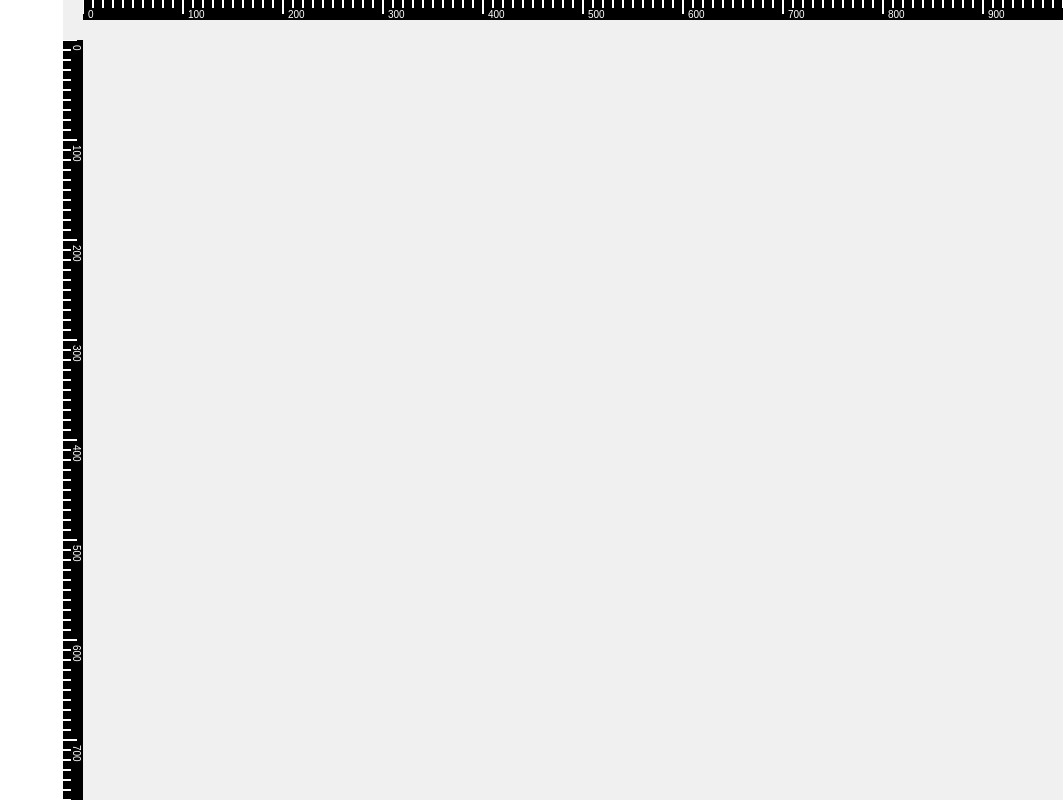
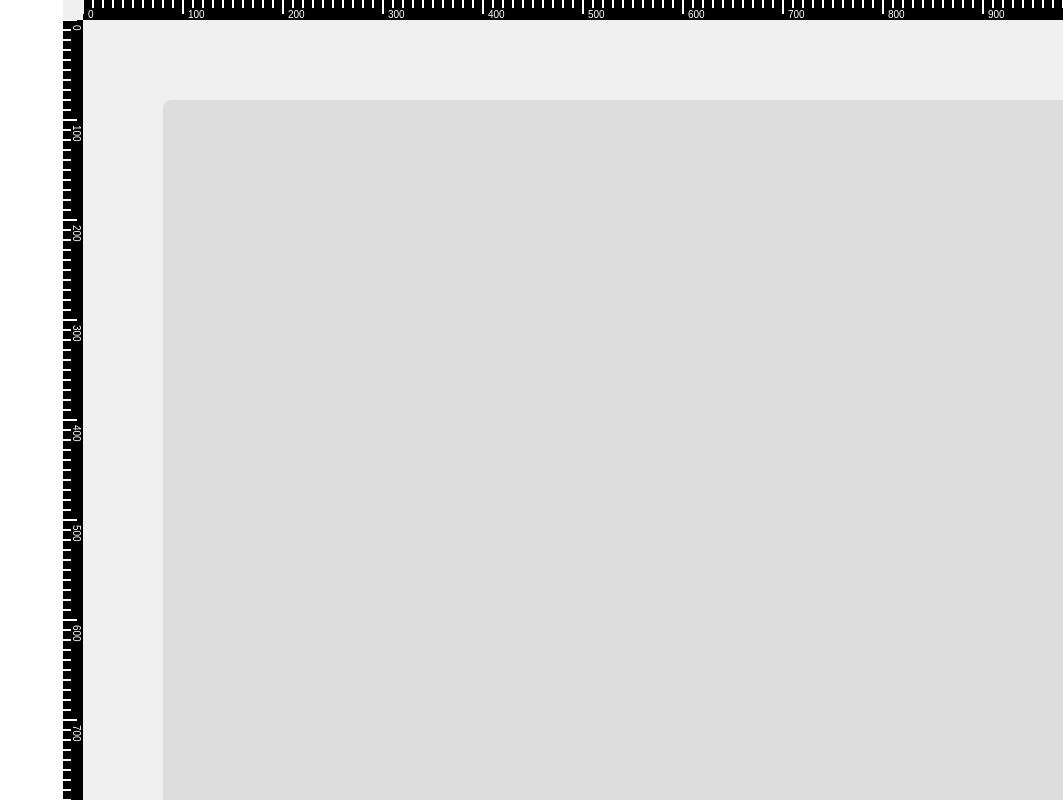
Before and after one commit to Circkoooooo/circle-dragger-react, a React (Create React App) app: page / in a window 1280 px wide. Shown: the whole page, without its empty margins (217-1280 px from the left). Built offline with nearby package versions, Linux system fonts and the light colour scheme.

Commit message:
fix: suitable size of ruler and canvas

```diff
--- a/src/Container/ViewContainer/Ruler.tsx
+++ b/src/Container/ViewContainer/Ruler.tsx
@@ -9,11 +9,15 @@ export type RulerProps = {
 		controllerHeight: number;
 	};
 	offset: number;
+	viewSize: {
+		viewWidth: number;
+		viewHeight: number;
+	};
 };
 
 export const Ruler = (props: RulerProps) => {
 	const canvas = useRef<HTMLCanvasElement>(null);
-	const { direction, controllerSize, offset } = props;
+	const { direction, controllerSize, offset, viewSize } = props;
 
 	useMemo(() => {
 		renderMark(props, canvas.current);
@@ -27,11 +31,18 @@ export const Ruler = (props: RulerProps) => {
 	});
 
 	return (
-		<div style={rulerStyle(direction, offset)}>
+		<div
+			style={rulerStyle(
+				direction,
+				offset,
+				viewSize.viewWidth,
+				viewSize.viewHeight
+			)}
+		>
 			<canvas
 				ref={canvas}
-				width={direction === 'column' ? 20 : controllerSize.controllerWidth}
-				height={direction === 'row' ? 20 : controllerSize.controllerHeight}
+				width={direction === 'column' ? 20 : viewSize.viewWidth}
+				height={direction === 'row' ? 20 : viewSize.viewHeight}
 			></canvas>
 		</div>
 	);
--- a/src/Container/ViewContainer/ViewController.tsx
+++ b/src/Container/ViewContainer/ViewController.tsx
@@ -1,14 +1,25 @@
 import { useRef, useState, useEffect } from 'react';
 import { Ruler } from './Ruler';
-import { viewControllerStyle } from './viewControllerStyle';
+import { useViewControllerConfig } from './useViewController';
+import {
+	canvasParentContainerStyle,
+	canvasStyle,
+	viewControllerStyle,
+} from './viewControllerStyle';
 
 export const ViewController = () => {
 	const viewController = useRef<HTMLDivElement>(null);
+	const canvasParentContainer = useRef<HTMLDivElement>(null);
 	const [controllerSize, setControllerSize] = useState({
 		controllerWidth: 0,
 		controllerHeight: 0,
 	});
 
+	const { viewHeight, viewWidth } = useViewControllerConfig(
+		canvasParentContainer.current?.clientWidth,
+		canvasParentContainer.current?.clientHeight,
+		1
+	);
 	useEffect(() => {
 		setControllerSize({
 			controllerWidth: viewController.current?.clientWidth as number,
@@ -26,13 +37,23 @@ export const ViewController = () => {
 	}, []);
 
 	return (
-		<div
-			className='view_controller'
-			style={viewControllerStyle()}
-			ref={viewController}
-		>
-			<Ruler direction='row' controllerSize={controllerSize} offset={20} />
-			<Ruler direction='column' controllerSize={controllerSize} offset={20} />
+		<div style={viewControllerStyle()} ref={viewController}>
+			<Ruler
+				direction='row'
+				controllerSize={controllerSize}
+				viewSize={{ viewWidth, viewHeight }}
+				offset={20}
+			/>
+			<Ruler
+				direction='column'
+				viewSize={{ viewWidth, viewHeight }}
+				controllerSize={controllerSize}
+				offset={0}
+			/>
+
+			<div style={canvasParentContainerStyle()} ref={canvasParentContainer}>
+				<div style={canvasStyle()}></div>
+			</div>
 		</div>
 	);
 };
--- a/src/Container/ViewContainer/useRuler.ts
+++ b/src/Container/ViewContainer/useRuler.ts
@@ -7,26 +7,26 @@ export const renderMark = (
 	state: RulerProps,
 	canvas: HTMLCanvasElement | null
 ) => {
-	const { controllerSize, direction } = state;
-	const { controllerHeight, controllerWidth } = controllerSize;
+	const { viewSize, direction } = state;
+	const { viewHeight, viewWidth } = viewSize;
 	let shortMark = 8;
 	let longMark = 14;
 
 	if (!canvas) return;
 	const context = canvas.getContext('2d') as CanvasRenderingContext2D;
-	context.clearRect(0, 0, controllerWidth, controllerHeight);
+	context.clearRect(0, 0, viewWidth, viewHeight);
 	context.strokeStyle = 'white';
 	context.lineWidth = 2;
 
 	if (direction === 'row') {
-		for (let i = 0; i < controllerWidth; i += 10) {
+		for (let i = 0; i < viewWidth; i += 10) {
 			context.beginPath();
 			context.moveTo(i, 0);
 			context.lineTo(i, i % 100 === 0 ? longMark : shortMark);
 			context.stroke();
 			context.closePath();
 		}
-		for (let i = 0; i < controllerWidth; i += 10) {
+		for (let i = 0; i < viewWidth; i += 10) {
 			context.fillStyle = 'white';
 			if (i % 100 === 0) {
 				context.save();
@@ -37,14 +37,14 @@ export const renderMark = (
 			}
 		}
 	} else {
-		for (let i = 0; i < controllerHeight; i += 10) {
+		for (let i = 0; i < viewHeight; i += 10) {
 			context.beginPath();
 			context.moveTo(0, i);
 			context.lineTo(i % 100 === 0 ? longMark : shortMark, i);
 			context.stroke();
 			context.closePath();
 		}
-		for (let i = 0; i < controllerHeight; i += 10) {
+		for (let i = 0; i < viewHeight; i += 10) {
 			context.fillStyle = 'white';
 			if (i % 100 === 0) {
 				context.save();
--- /dev/null
+++ b/src/Container/ViewContainer/useViewController.ts
@@ -0,0 +1,12 @@
+export const useViewControllerConfig = (
+	width?: number,
+	height?: number,
+	scale: number = 1
+) => {
+	if (!width) width = 0;
+	if (!height) height = 0;
+	return {
+		viewWidth: width * scale,
+		viewHeight: height * scale,
+	};
+};
--- a/src/Container/ViewContainer/viewControllerStyle.ts
+++ b/src/Container/ViewContainer/viewControllerStyle.ts
@@ -1,39 +1,74 @@
+import React from 'react';
+
 export const viewControllerStyle = (): React.CSSProperties => {
 	return {
-		height: '100%',
 		flex: 1,
 		backgroundColor: '#f0f0f0',
 		position: 'relative',
 		overflow: 'auto',
+		zIndex: '1',
 	};
 };
 
 export const rulerStyle = (
 	direction: 'row' | 'column',
-	offset: number
+	offset: number,
+	width: number,
+	height: number
 ): React.CSSProperties => {
 	let mainSideSize: string = '0';
 	let secondarySideSize: string = '0';
 	let translate = '';
-	let left = 0;
-	let top = 0;
+
+	const stickyConfig: React.CSSProperties = {
+		position: 'sticky',
+	};
 
 	if (direction === 'row') {
-		mainSideSize = '100%';
+		mainSideSize = width + 'px';
 		secondarySideSize = '20px';
 		translate = `translateX(${offset}px)`;
+		stickyConfig.top = '0';
 	} else {
 		mainSideSize = '20px';
-		secondarySideSize = '100%';
+		secondarySideSize = height + 'px';
 		translate = `translateY(${offset}px)`;
+		stickyConfig.left = '0';
 	}
 	return {
-		left,
-		top,
+		...stickyConfig,
 		width: mainSideSize,
 		height: secondarySideSize,
-		position: 'sticky',
 		backgroundColor: 'black',
 		transform: translate,
+		zIndex: '3',
 	};
 };
+
+/**
+ * canvas元素父元素的样式，被子元素撑开，用来设置canvas外圈边距和定位canvas
+ * @returns
+ */
+export const canvasParentContainerStyle = (): React.CSSProperties => {
+	return {
+		width: 'auto',
+		display: 'inline-block',
+		padding: '100px',
+		position: 'absolute',
+		top: '0',
+		left: '0',
+	};
+};
+/**
+ * 屏幕 画布的样式 1920*1080 default size
+ * @returns
+ */
+export const canvasStyle = (): React.CSSProperties => {
+	return {
+		height: '1080px',
+		width: '1920px',
+		backgroundColor: 'rgba(0,0,0,0.08)',
+		zIndex: '2',
+		borderRadius: '8px',
+	};
+};
--- a/src/index.css
+++ b/src/index.css
@@ -12,7 +12,6 @@ html,
   overflow: hidden;
 }
 
-code {
-  font-family: source-code-pro, Menlo, Monaco, Consolas, 'Courier New',
-    monospace;
+* {
+  box-sizing: border-box;
 }
```
